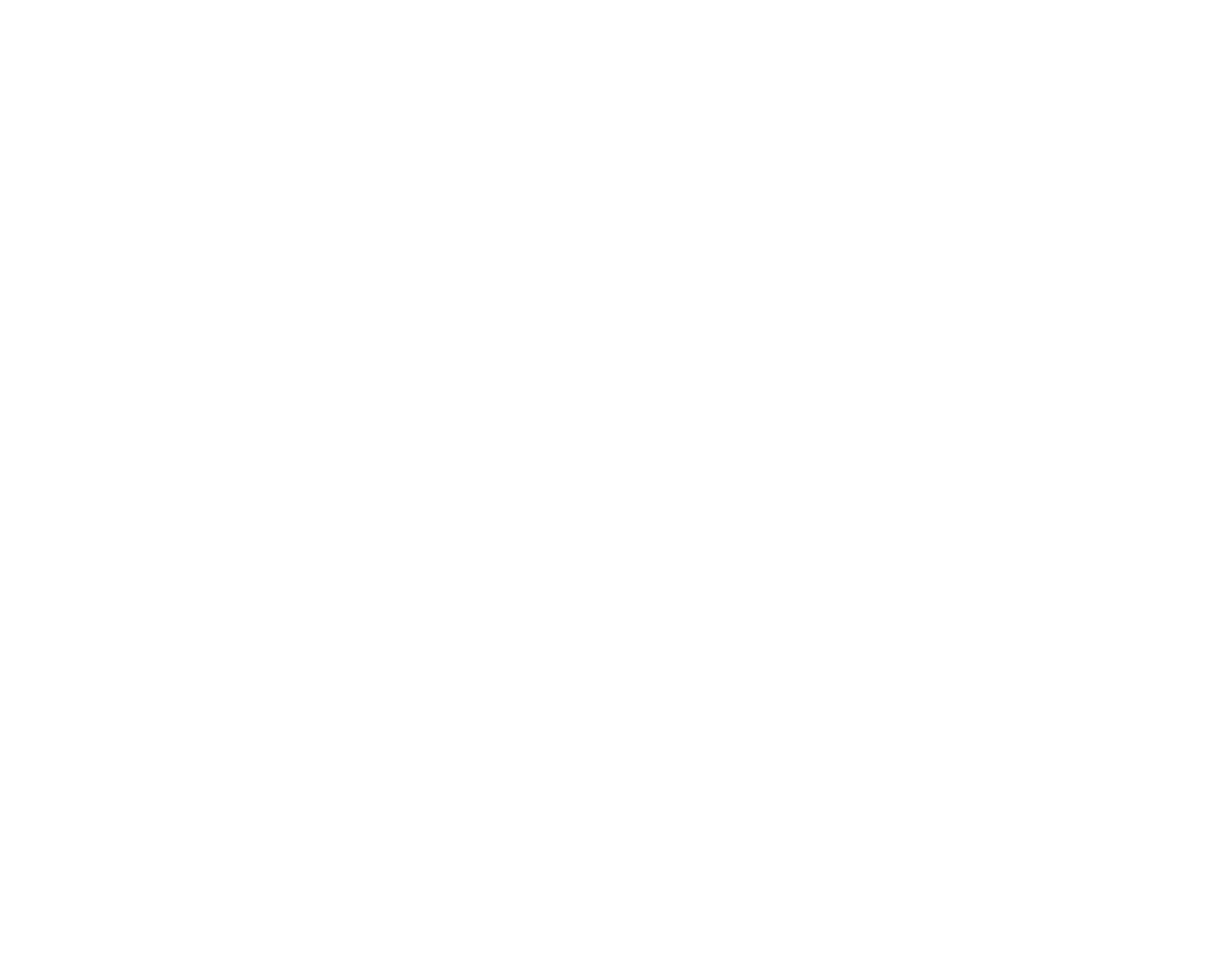
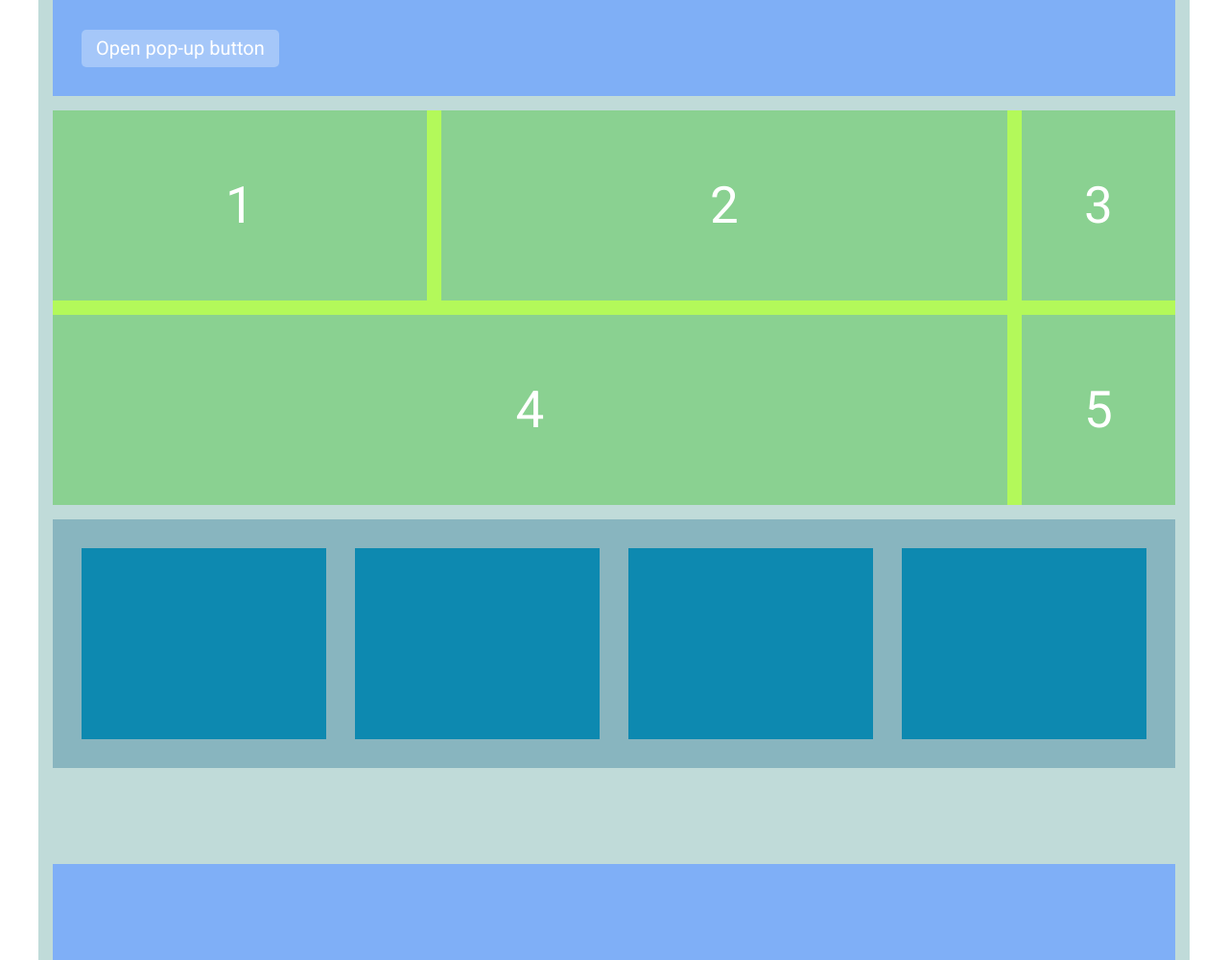
Before and after one commit to vlad-tokarev799/nodasoft-task, a plain HTML site: page index.html in a window 1280 px wide. Shown: the whole page at 96% size. Before the commit the page ends 800 px from the top, so only its background shows below. Drawn offline with Linux system fonts and the light colour scheme.

Commit message:
закончил задание

```diff
--- /dev/null
+++ b/assets/css/style.css
@@ -0,0 +1,197 @@
+body {
+	margin: 0;
+	padding: 0;
+
+	background: #fff;
+
+	font-family: 'Roboto', sans-serif;
+}
+
+.wrapper {
+	width: 1200px;
+		max-width: 100%;
+	height: 1000px;
+
+	margin: 0 auto;
+	padding: 0 15px;
+
+	box-sizing: border-box;
+
+	background: #C0DBD9;
+
+	position: relative;
+}
+
+
+
+.header {
+	background: #7faff6;
+
+	padding: 30.5px 30px;
+}
+
+.header__btn {
+	font-size: 20px;
+	line-height: 23px;
+	text-decoration: none;
+
+	color: #FFFFFF;
+	background: #A5C7F9;
+
+	padding: 8px 15px;
+	border-radius: 5px;
+
+	display: inline-block;
+}
+
+
+
+.grid {
+	/* Создаем счетчик */
+	counter-reset: item 0;
+
+	margin-top: 15px;
+
+	display: grid;
+		grid-template-columns: 390px 1fr 160px;
+		grid-gap: 15px;
+
+	background: #B3F95A;
+}
+
+.grid .grid__item:before {
+	/* Увеличиваем счетчик */
+	counter-increment: item;
+
+	/* Выводим значение счетичка */
+    content: counter(item);
+}
+
+.grid__item {
+	display: flex;
+		justify-content: center;
+		align-items: center;
+
+	height: 198px;
+
+	font-size: 53px;
+	line-height: 62px;
+
+	color: #FFFFFF;
+	background: #8AD191;
+}
+
+.grid__item:nth-child(4) {
+	grid-column: 1 / 3;
+}
+
+
+
+.items {
+	background: #88B5BF;
+
+	padding: 30px;
+	margin-top: 15px;
+
+	display: grid;
+		grid-template-columns: repeat(4, 1fr);
+		grid-gap: 30px;
+}
+
+.item {
+	/* Сохраняем пропорции айтема */
+	aspect-ratio: 255 / 199;
+
+	background: #0D89B0;
+}
+
+
+
+.footer {
+	height: 100px;
+
+	background: #7FAFF7;
+
+	position: absolute;
+		bottom: 0;
+		left: 15px;
+		right: 15px;
+}
+
+
+
+.popup {
+	position: fixed;
+		top: 0;
+		right: 0;
+		bottom: 0;
+		left: 0;
+		z-index: 3;
+
+	/* Скрываем попап */
+	opacity: 0;
+
+	display: flex;
+		justify-content: center;
+		align-items: center;
+
+	/* Делаем его неактивным для событий мыши */
+	pointer-events: none;
+
+	transition: 0.3s ease-in-out;
+}
+
+/* Если в URL прописана ссылка на нужное окно как якорь */
+.popup:target {
+	/* Показываем его */
+	opacity:1;
+
+	/* Делаем активным для мыши */
+	pointer-events: auto;
+}
+
+.popup__overlay {
+	background: rgba(0,0,0,0.4);
+
+	position: absolute;
+		top: 0;
+		right: 0;
+		bottom: 0;
+		left: 0;
+}
+
+.popup__content {
+	width: 400px;
+	height: 400px;
+
+	background: #fff;
+
+	position: relative;
+
+	display: flex;
+		justify-content: center;
+		align-items: center;
+}
+
+.popup__close {
+	padding: 8px 15px;
+	border-radius: 5px;
+
+	background: #7FAFF6;
+	color: #FFFFFF;
+
+	position: absolute;
+		top: 15px;
+		right: 15px;
+
+	font-size: 20px;
+	line-height: 23px;
+	text-decoration: none;
+}
+
+.popup__text {
+	font-size: 53px;
+	line-height: 62px;
+
+	margin: 0;
+}
--- a/index.html
+++ b/index.html
@@ -4,9 +4,51 @@
 	<meta charset="UTF-8">
 	<meta http-equiv="X-UA-Compatible" content="IE=edge">
 	<meta name="viewport" content="width=device-width, initial-scale=1.0">
-	<title>Document</title>
+
+	<link rel="preconnect" href="https://fonts.googleapis.com">
+	<link rel="preconnect" href="https://fonts.gstatic.com" crossorigin>
+	<link href="https://fonts.googleapis.com/css2?family=Roboto&display=swap" rel="stylesheet">
+
+	<link rel="stylesheet" href="assets/css/style.css">
+
+	<title>Nodasoft Test Task</title>
 </head>
 <body>
 
+	<div class="wrapper">
+
+		<header class="header">
+			<a href="#openModal" class="header__btn">Open pop-up button</a>
+		</header>
+
+		<section class="grid">
+			<div class="grid__item"></div>
+			<div class="grid__item"></div>
+			<div class="grid__item"></div>
+			<div class="grid__item"></div>
+			<div class="grid__item"></div>
+		</section>
+
+		<section class="items">
+			<div class="item"></div>
+			<div class="item"></div>
+			<div class="item"></div>
+			<div class="item"></div>
+		</section>
+
+		<footer class="footer">
+
+		</footer>
+
+	</div>
+
+	<div id="openModal" class="popup">
+		<a href="#popupClose" class="popup__overlay"></a>
+		<div class="popup__content">
+			<a href="#popupClose" class="popup__close">X</a>
+			<p class="popup__text">Pop-up</p>
+		</div>
+	</div>
+
 </body>
 </html>
```
